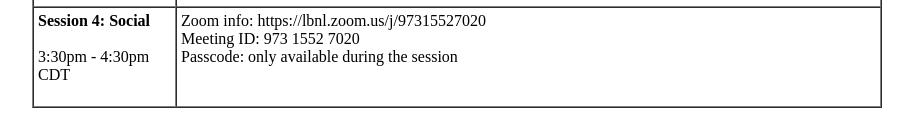
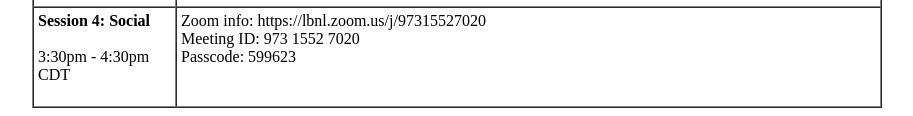
Before and after one commit to sntaworkshop/2022, a plain HTML site: page SNTA2022-program.html in a window 1280 px wide. Shown: the part 1748-1864 px from the top of the page, without its empty margins (183-1096 px from the left). Drawn offline with Linux system fonts and the light colour scheme.

Commit message:
Update SNTA2022-program.html
added zoom passcode

```diff
--- a/SNTA2022-program.html
+++ b/SNTA2022-program.html
@@ -38,7 +38,8 @@ June 27 - July 1, 20221, Minneapolis, Minnesota, USA<br>
 <b><a href="https://zoom.us/download">Zoom downloads</a></b>
 <br>Zoom: https://lbnl.zoom.us/j/97315527020
 <br>Meeting ID: 973 1552 7020
-<br>* Zoom session is password protected, and only available during the session.
+<br>Passcode: 599623
+<!-- <br>* Zoom session is password protected, and only available during the session. -->
 <br>* All SNTA/HPDC registered participants will receive the zoom access information.
 <br>* This zoom session is only for SNTA workshop 2022.
 <br>* HPDC may have a separate zoom session info.
@@ -264,7 +265,8 @@ The Variable-Weight MADM Algorithm for Wireless Network
   <p class=MsoNormal>
 Zoom info: https://lbnl.zoom.us/j/97315527020<br>
 Meeting ID: 973 1552 7020<br>
-Passcode: only available during the session
+Passcode: 599623
+<!-- Passcode: only available during the session -->
 <br>
   </p>
   </td>
```
